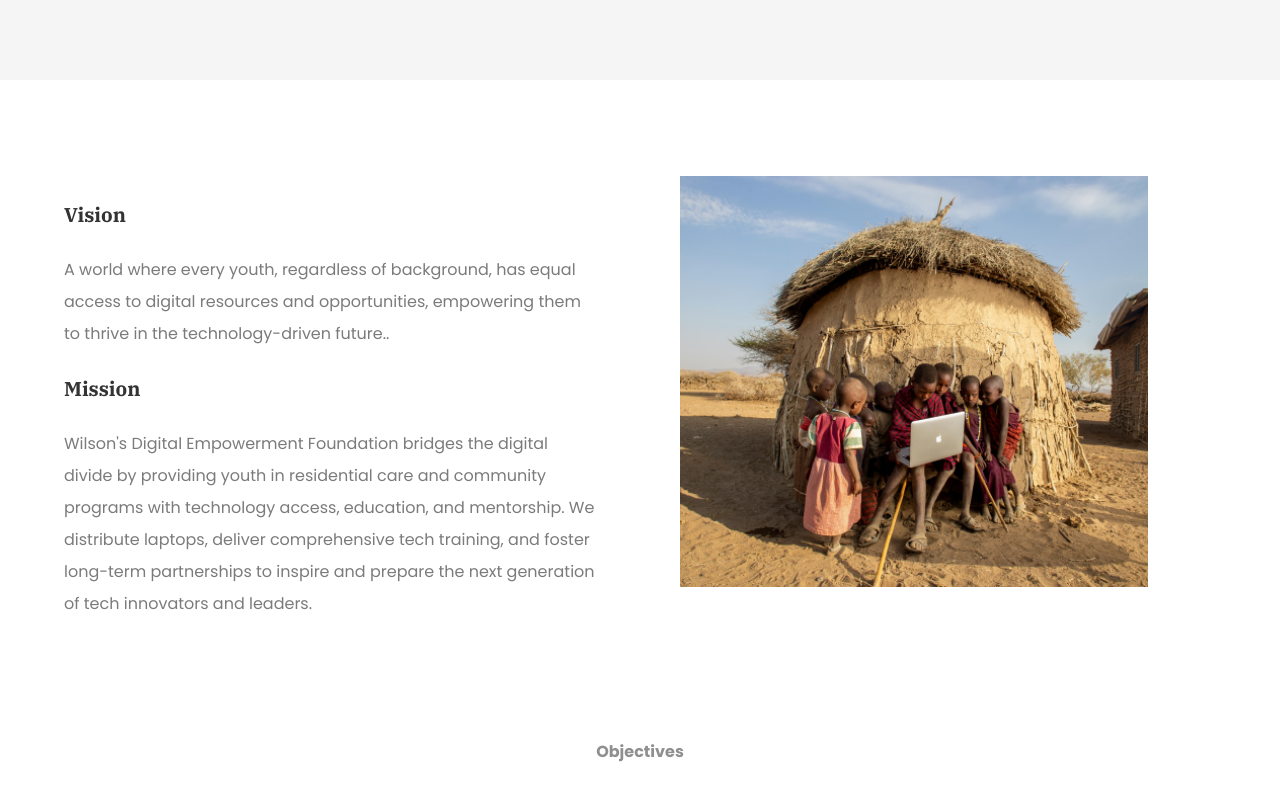
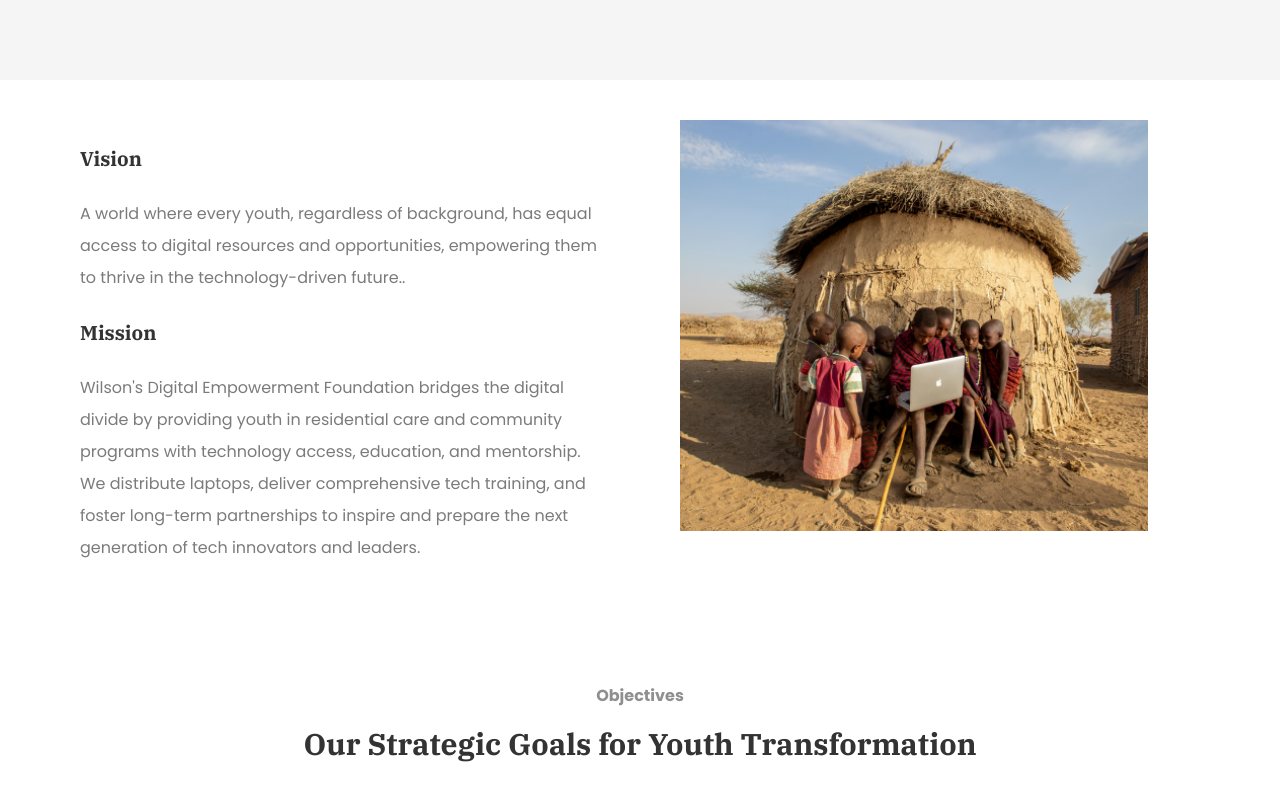
Before and after one commit to oluwatunmiisheii/wdef, a Next.js app: page / in a window 1280 px wide. Shown: the part 1940-2726 px from the top of the page. Built offline with nearby package versions, Linux system fonts and the light colour scheme.

Commit message:
chore: more fixes

```diff
--- a/src/app/_components/Objectives.tsx
+++ b/src/app/_components/Objectives.tsx
@@ -16,7 +16,7 @@ export const Objectives = () => {
         <div className="text-center mb-4">
           <h3 className="text-[#8F8F8F] font-extrabold mb-4 font-poppins">Objectives</h3>
           <h3 className="text-[#333333] font-bold text-3xl leading-10 mb-6 font-ibmPlexSansSerif">
-            What we are known for in <br /> transforming youth
+            Our Strategic Goals for Youth Transformation
           </h3>
         </div>
         <div>
--- a/src/app/_components/VisionAndMission.tsx
+++ b/src/app/_components/VisionAndMission.tsx
@@ -3,8 +3,7 @@ import Image from 'next/image'
 
 export const VisionAndMission = () => {
   return (
-    <section className="mt-14">
-      <div className="max-w-6xl mx-auto py-10">
+    <section className="max-w-6xl mx-auto py-10 px-4">
       <div className="grid grid-cols-2 gap-20">
         <div className="col-span-2 md:col-span-1">
           <div>
@@ -24,9 +23,9 @@ export const VisionAndMission = () => {
             <p className="text-[#7B7B7B] leading-8 font-poppins">
               Wilson&apos;s Digital Empowerment Foundation bridges the digital divide by providing
               youth in residential care and community programs with technology access, education,
-                and mentorship. We distribute laptops, deliver comprehensive tech training, and
-                foster long-term partnerships to inspire and prepare the next generation of tech
-                innovators and leaders.
+              and mentorship. We distribute laptops, deliver comprehensive tech training, and foster
+              long-term partnerships to inspire and prepare the next generation of tech innovators
+              and leaders.
             </p>
           </div>
         </div>
@@ -47,7 +46,6 @@ export const VisionAndMission = () => {
           />
         </div>
       </div>
-      </div>
     </section>
   )
 }
```
Lines whose indentation alone changed are shown as unchanged.
